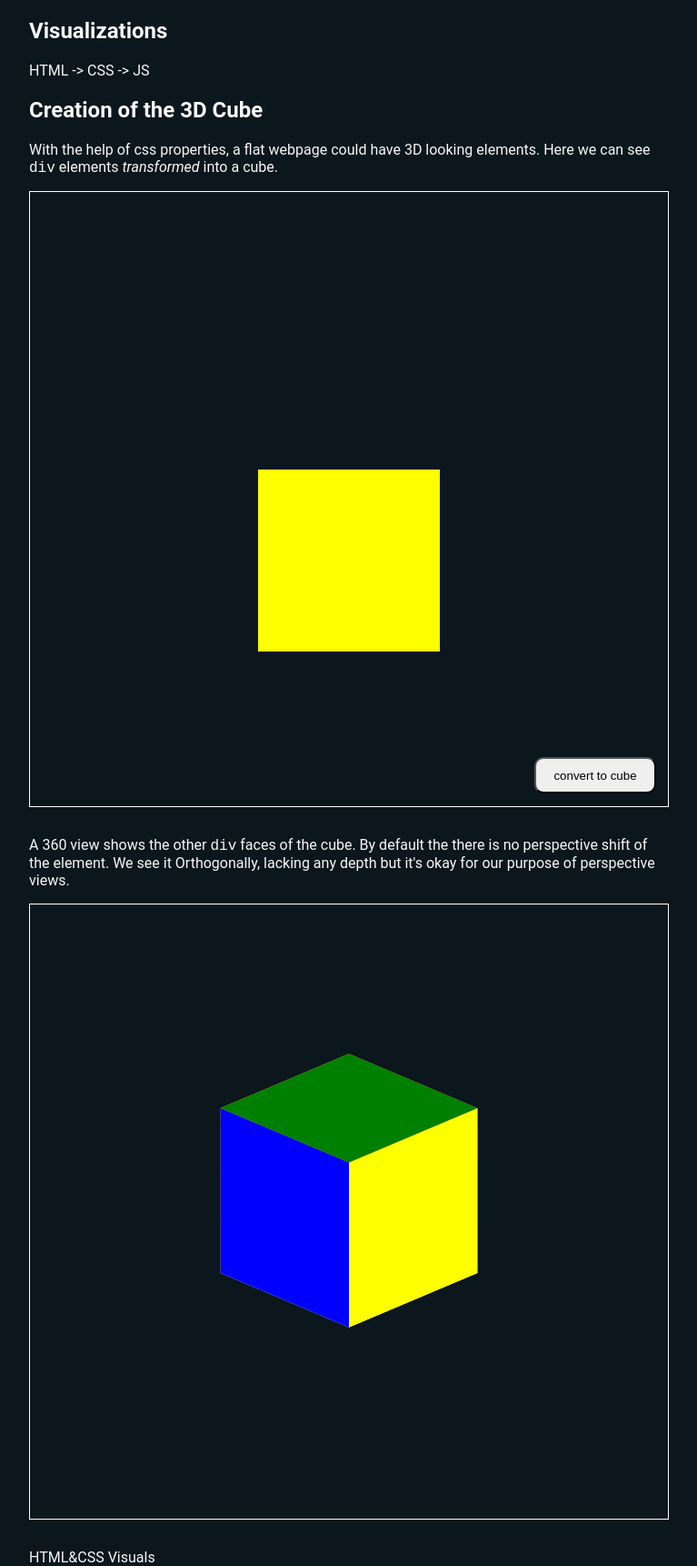
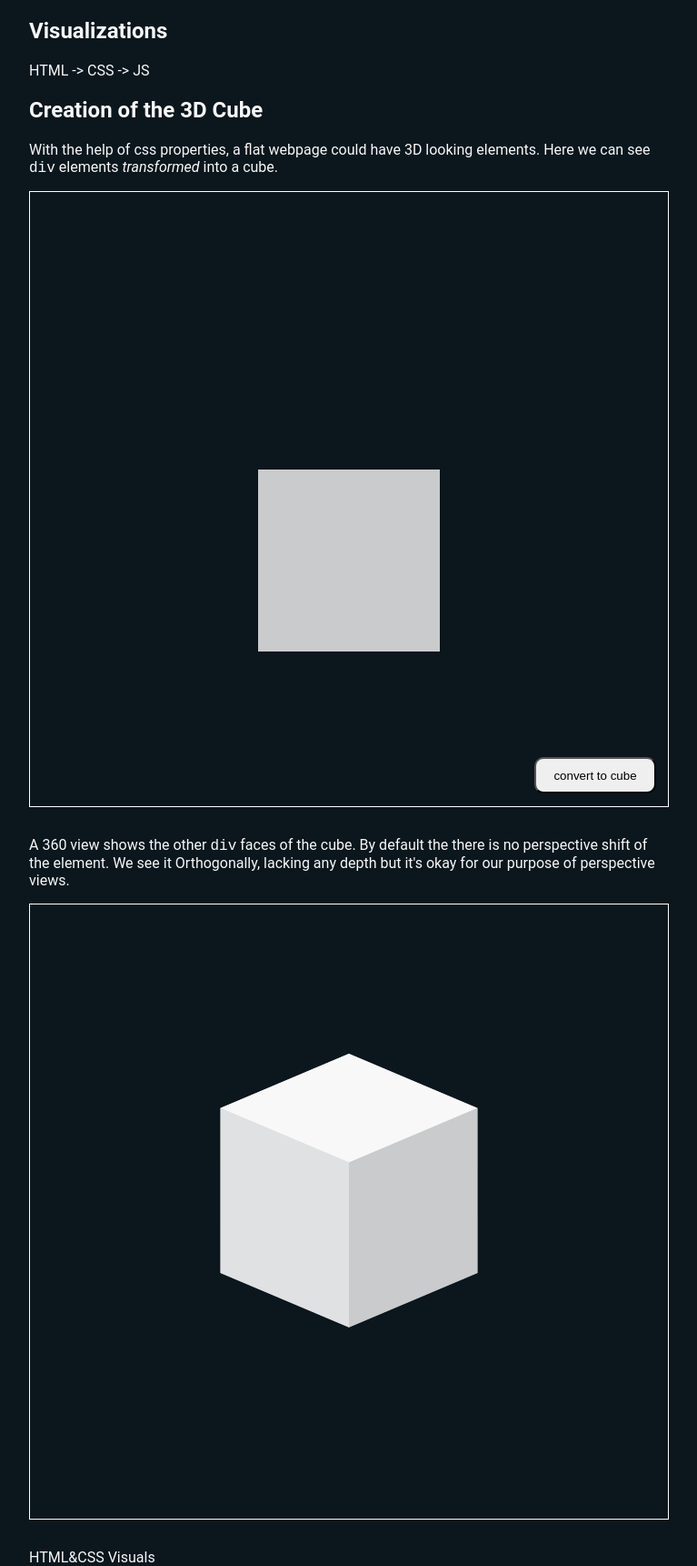
Before and after one commit to mpdagang/mpdagang.github.io, a Jekyll site: the page built from _pages/case/case-visuals.html, in a window 1280 px wide. Shown: the whole page at 91% size, without its empty margins (256-1023 px from the left). Built offline with Jekyll 4.4.1, drawn with Linux system fonts in a browser that asks for light colours.

Commit message:
Add custom variables for Visuals size and color control

```diff
--- a/assets/styles/case-visuals.scss
+++ b/assets/styles/case-visuals.scss
@@ -59,6 +59,8 @@
   --red: #ff5e5b;
   --white: #f8f8f8;
   --orange: #ff945b;
+
+  --bg-color: #0B161D;
 }
 
 .scene, .scene div, .scene div::before, .scene div::after {
@@ -73,43 +75,47 @@
 }
 
 .cube {
+/*  width       depth       height */
+    --x: 200px; --y: 200px; --z: 200px;
     top: 50%; left: 50%;
-    width: 200px; height: 200px;
-    background-color: var(--white);
+    width: var(--x); height: var(--y);
+    --color: var(--white);
+    background-color: color-mix(in display-p3, var(--color) 50%, var(--bg-color) );
     translate: -50% -50%;
 }
 
 .cube::before {
-    width: 200px; height: 200px;
-    background-color: var(--red);
+    width: var(--x); height: var(--z);
+    background-color: color-mix(in display-p3, var(--color) 70%, var(--bg-color) );
     transform-origin: 0px 0px 0px;
     rotate: x -270deg;
 }
 
 .cube::after {
-    width: 200px; height: 200px;
-    background-color: blue;
+    width: var(--x); height: var(--z);
+    background-color: color-mix(in display-p3, var(--color) 90%, var(--bg-color) );
     transform-origin: 0px 200px 0px;
     rotate: x 270deg;
 }
 
+/* top */
 .cube > div {
-    width: 200px; height: 200px;
-    background-color: green;
-    translate: 0 0 200px;
+    width: var(--x); height: var(--y);
+    background-color: var(--color);
+    translate: 0 0 var(--z);
 }
 
 .cube > div::before {
-    width: 200px; height: 200px;
-    background-color: orange;
+    width: var(--z); height: var(--y);
+    background-color: color-mix(in display-p3, var(--color) 80%, var(--bg-color) );
     transform-origin: 0px 0px 0px;
     rotate: y -270deg;
 }
 
 .cube > div::after {
-    width: 200px; height: 200px;
-    background-color: yellow;
-    transform-origin: 200px 0;
+    width: var(--z); height: var(--y);
+    background-color: color-mix(in display-p3, var(--color) 80%, var(--bg-color) );
+    transform-origin: var(--x) 0;
     rotate: y 270deg;
 }
 
```
